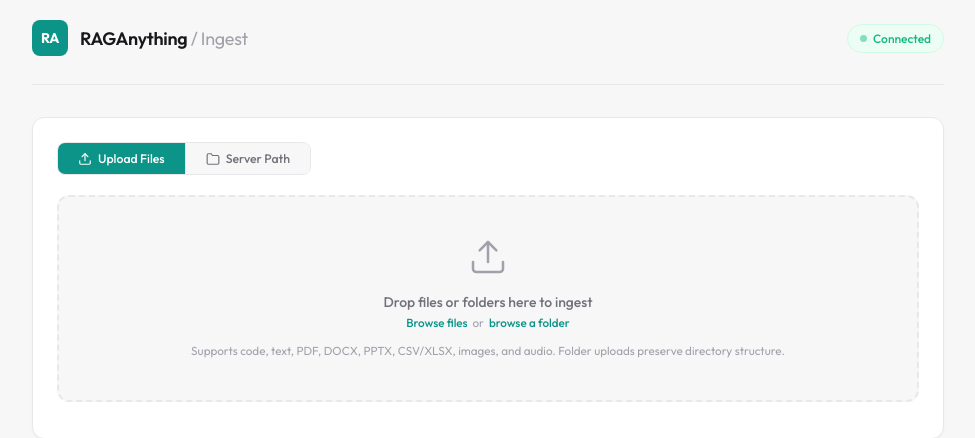
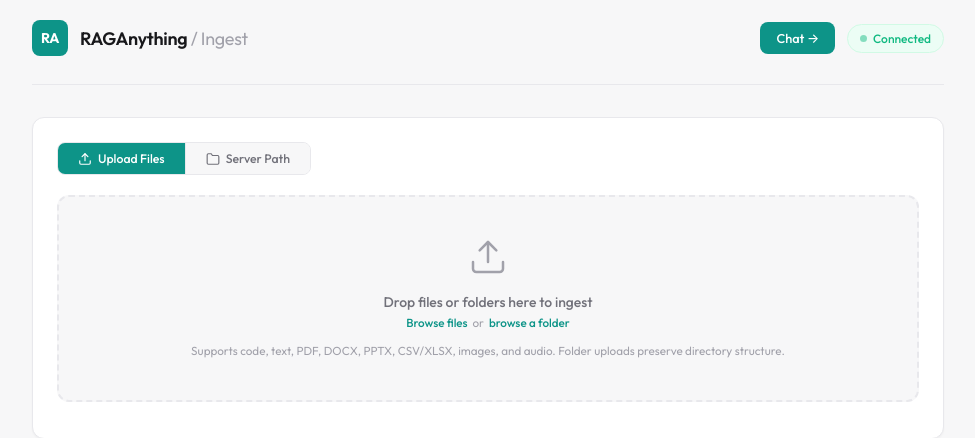
Before and after one commit to AlexJumaW99/RAGAnything-Django, a Django app: page /api/rag/ in a window 1280 px wide. Shown: the top 438 px of the page, without its empty margins (152-1127 px from the left). Run offline with Django 5.2, Linux system fonts and the light colour scheme; data that the repository does not hold is empty; some libraries are stand-ins or nearby versions.

Commit message:
Added navigation buttons

```diff
--- a/ingest_and_chat/templates/ingest_and_chat/dashboard.html
+++ b/ingest_and_chat/templates/ingest_and_chat/dashboard.html
@@ -80,6 +80,28 @@
         align-items: center;
         gap: 12px;
       }
+      .topbar-right {
+        display: flex;
+        align-items: center;
+        gap: 12px;
+      }
+      .chat-link {
+        display: inline-flex;
+        align-items: center;
+        gap: 6px;
+        padding: 8px 16px;
+        background: var(--accent);
+        color: #fff;
+        font-family: var(--font);
+        font-size: 0.85rem;
+        font-weight: 500;
+        border-radius: var(--radius-sm);
+        text-decoration: none;
+        transition: background var(--ease);
+      }
+      .chat-link:hover {
+        background: #0b7f74;
+      }
       .topbar-logo {
         width: 36px;
         height: 36px;
@@ -769,9 +791,14 @@
           <div class="topbar-logo">RA</div>
           <div class="topbar-title">RAGAnything <span>/ Ingest</span></div>
         </div>
-        <div class="health-badge" id="healthBadge">
-          <div class="health-dot"></div>
-          <span id="healthText">Checking&hellip;</span>
+        <div class="topbar-right">
+          <a href="{% url 'ingest_and_chat:chat_page' %}" class="chat-link">
+            Chat &rarr;
+          </a>
+          <div class="health-badge" id="healthBadge">
+            <div class="health-dot"></div>
+            <span id="healthText">Checking&hellip;</span>
+          </div>
         </div>
       </header>
 
```
Also changed, not shown: ingest_and_chat/templates/ingest_and_chat/chat.html (+19 -1 lines).
